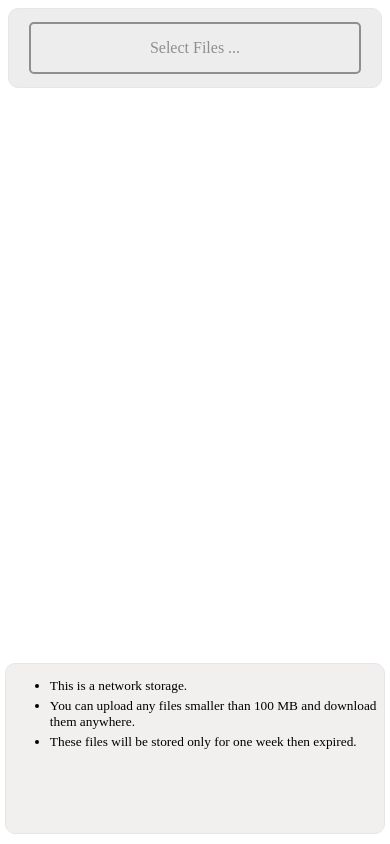
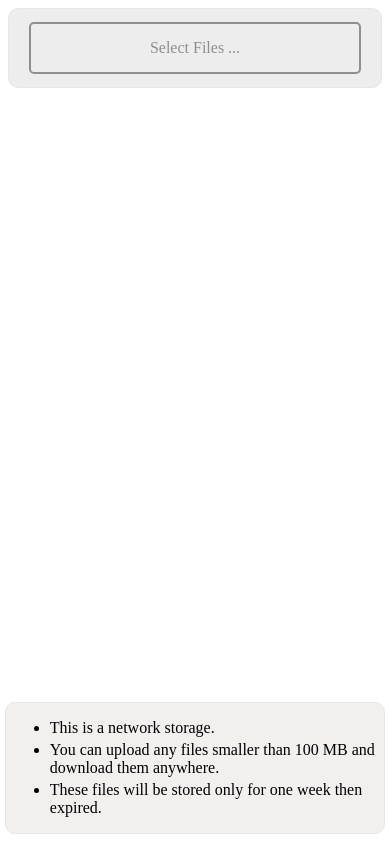
Before and after one commit to chai-mi/edgestore, a website: page public/index.html in a window 390 px wide. Drawn offline with Linux system fonts and the light colour scheme.

Commit message:
fix: 修正移动端 tip 显示

```diff
--- a/public/style.css
+++ b/public/style.css
@@ -16,9 +16,7 @@
     }
 
     .tip {
-        height: 20%;
         width: 97%;
-        font-size: smaller;
     }
 
 }
```
